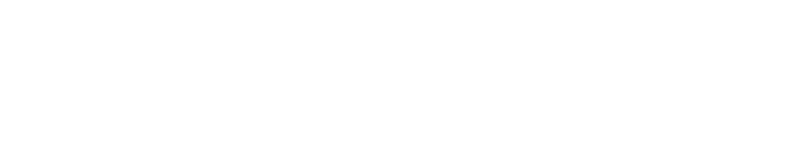
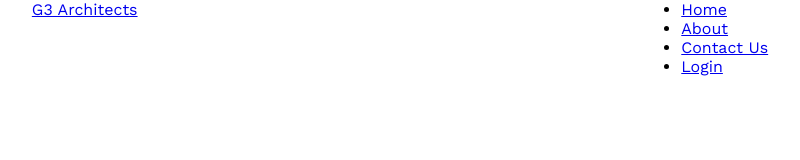
Before and after one commit to mamun-coderman/g3-architects, a plain HTML site: page index.html in a window 1280 px wide. Shown: the whole page, without its empty margins (240-1040 px from the left). Drawn offline with nearby package versions, Linux system fonts and the light colour scheme.

Commit message:
project setup done

```diff
--- a/css/style.css
+++ b/css/style.css
@@ -0,0 +1,22 @@
+
+/* common css starts here */
+
+*{
+    margin: 0;
+    padding: 0;
+    box-sizing: border-box;
+}
+
+.work-sans{
+  font-family: "Work Sans", sans-serif;
+  font-optical-sizing: auto;
+  font-weight: 400;
+  font-style: normal;
+}
+
+/* common css ends */
+
+.navbar{
+    display: flex;
+    justify-content: space-around;
+}
--- a/index.html
+++ b/index.html
@@ -4,10 +4,26 @@
     <meta charset="UTF-8">
     <meta name="viewport" content="width=device-width, initial-scale=1.0">
     <title>g3-architects</title>
+    <link rel="preconnect" href="https://fonts.googleapis.com">
+    <link rel="preconnect" href="https://fonts.gstatic.com" crossorigin>
+    <link href="https://fonts.googleapis.com/css2?family=Work+Sans:ital,wght@0,100..900;1,100..900&display=swap" rel="stylesheet">
+    <link rel="stylesheet" href="/css/style.css">
 </head>
-<body>
-    <header>
-
+<body class="work-sans">
+    <header class="header-part">
+        <nav class="navbar">
+            <div class="logo">
+                <a href="#">G3 Architects</a>
+            </div>
+            <div class="menubar">
+                <ul>
+                    <li><a href="#">Home</a></li>
+                    <li><a href="#">About </a></li>
+                    <li><a href="#">Contact Us </a></li>
+                    <li><a href="#">Login</a></li>
+                </ul>
+            </div>
+        </nav>
     </header>
 
     <main>
```
